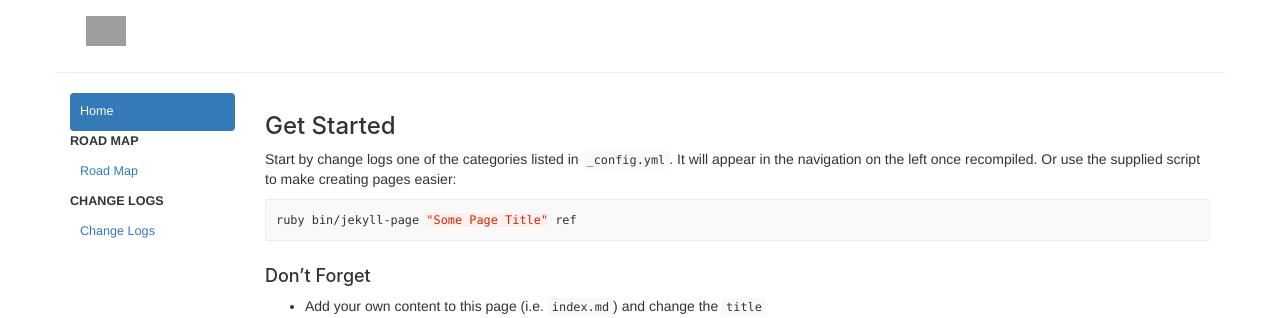
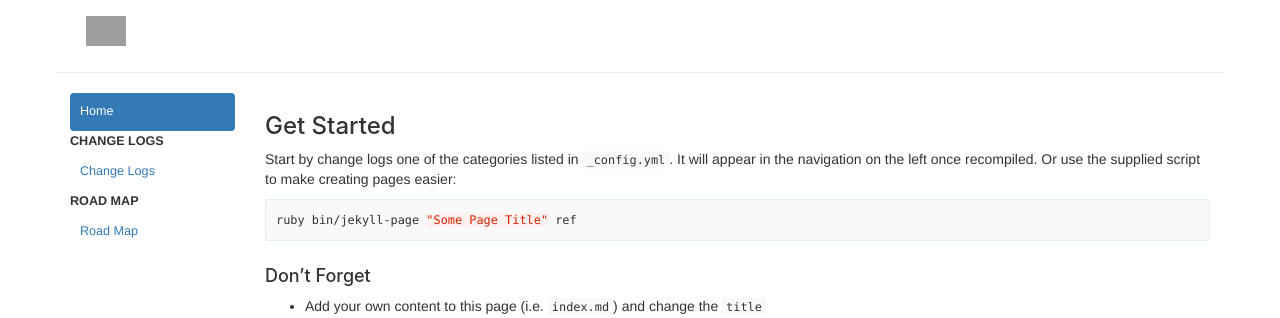
Before and after one commit to Harshgupta71/askPio_changelog, a Jekyll site: the page built from index.md, in a window 1280 px wide. Shown: the top 318 px of the page. Built offline with Jekyll 4.4.1, drawn with Linux system fonts in a browser that asks for light colours; part of the change alters nothing that is shown; grey boxes are pictures that could not be loaded.

```diff
--- a/_config.yml
+++ b/_config.yml
@@ -29,8 +29,8 @@ codeurl: 'https://harshgupta71.github.io/askPio_changelog'
 sections: [
     ['start', 'Getting Started'],
     ['guide', 'User Guide'],
+    ['cl', 'Change Logs'],
     ['rm', 'Road Map'],
-    ['cl', 'Change Logs'],
     ['tut', 'Tutorials'],
     ['help', 'Help']
 ]
```
